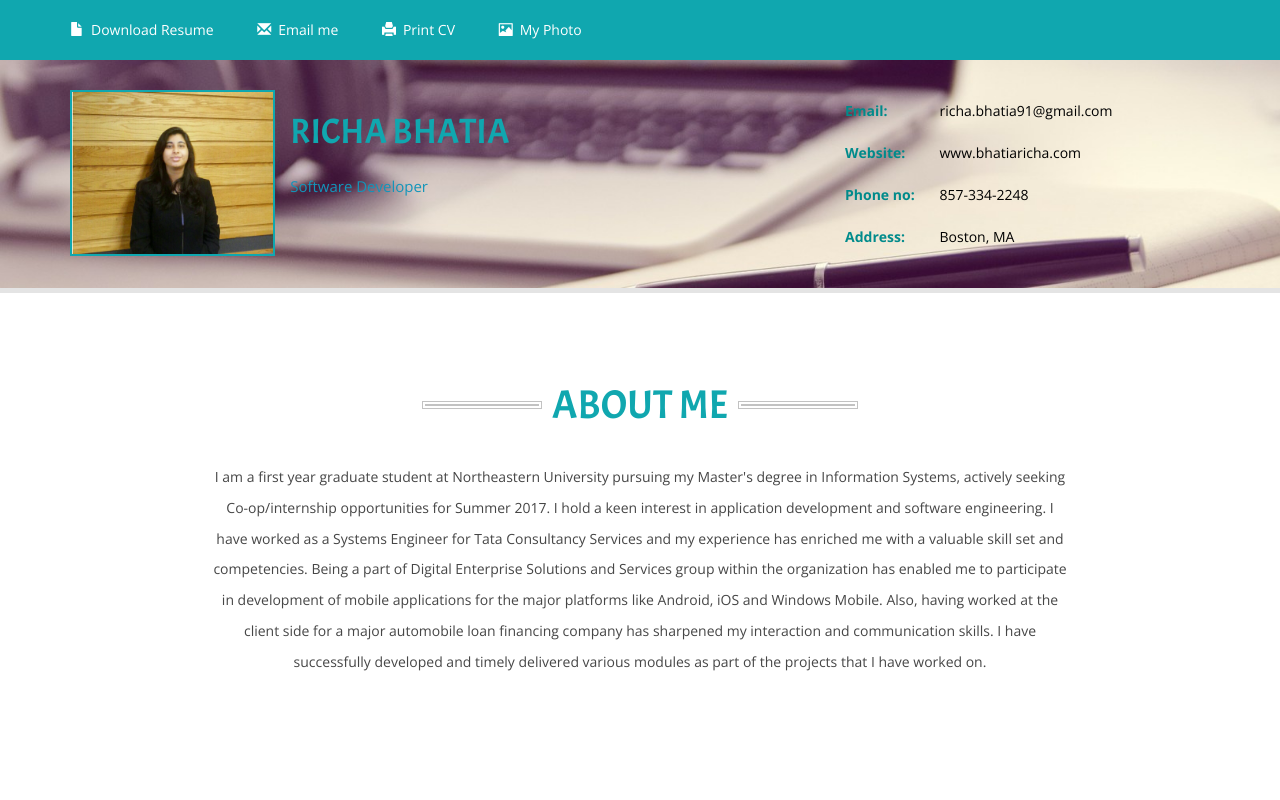
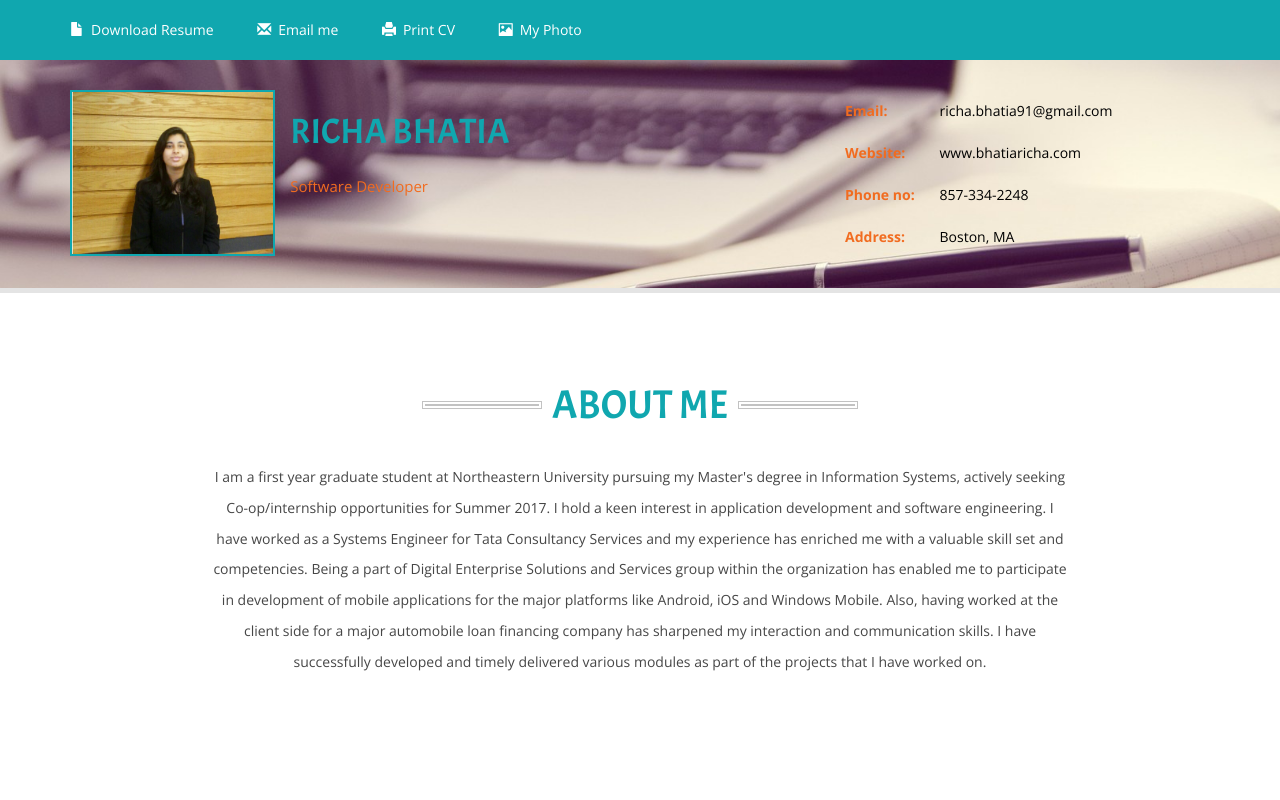
Before and after one commit to Richbh7/OnlineResume, a plain HTML site: page index.html in a window 1280 px wide. Shown: the top 800 px of the page. Drawn offline with nearby package versions, Linux system fonts and the light colour scheme.

Commit message:
Updating colors in text

```diff
--- a/index.html
+++ b/index.html
@@ -100,16 +100,16 @@
 			</div>
 			<div class="col-sm-5 pro-text">
 				<h1>Richa Bhatia</h1>
-				<p style="color: #1395ba;">Software Developer</p>
+				<p style="color: #f16c20;">Software Developer</p>
 			</div>
 			<div class="clearfix"></div>
 		</div>
 		<div class="col-md-4 header-right ">
 			<ul class="list-left">
-				<li style="color: #008B8B;">Email:</li>
-				<li style="color: #008B8B;">Website:</li>
-				<li style="color: #008B8B;">Phone no:</li>
-				<li style="color: #008B8B;">Address: </li>
+				<li style="color: #f16c20;">Email:</li>
+				<li style="color: #f16c20;">Website:</li>
+				<li style="color: #f16c20;">Phone no:</li>
+				<li style="color: #f16c20;">Address: </li>
 			</ul>
 			<ul class="list-right">
 				<li><a href="mailto:richa.bhatia91@gmail.com" style="color: black;">richa.bhatia91@gmail.com</a></li>
```
